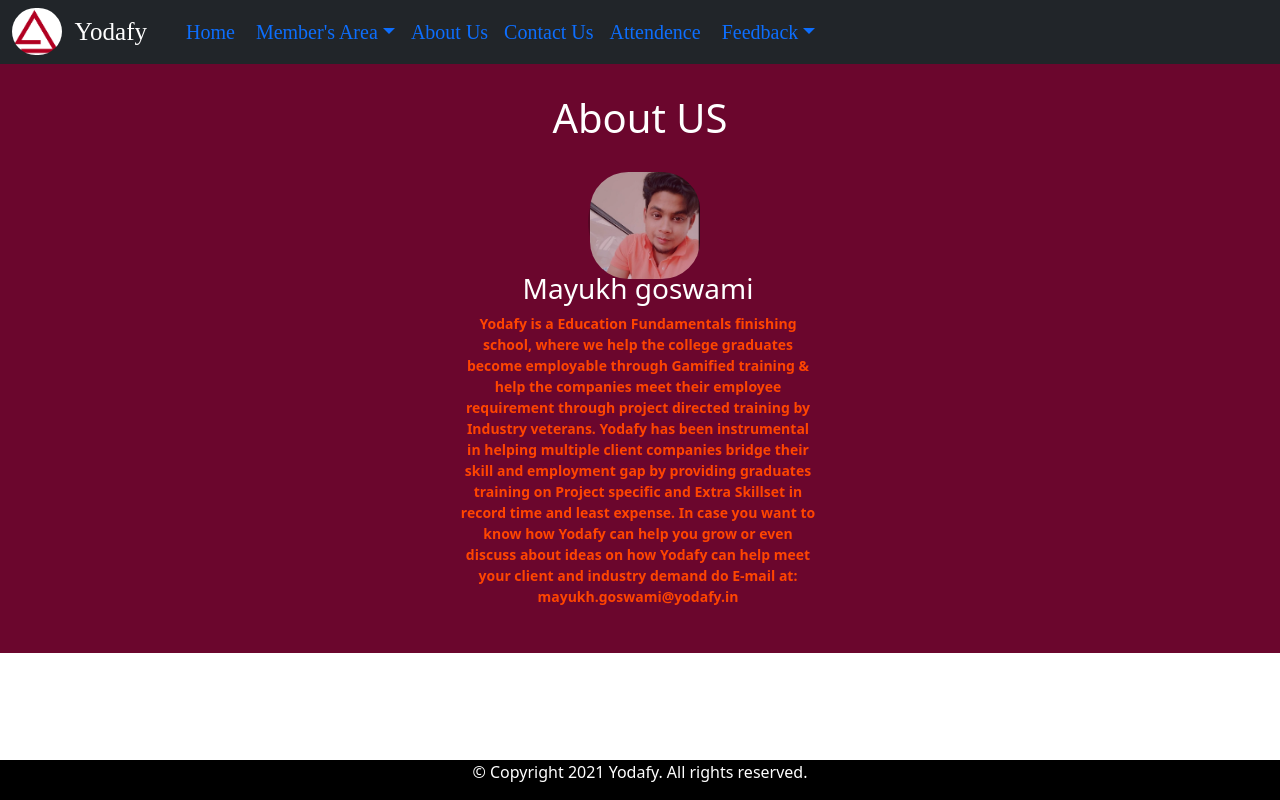
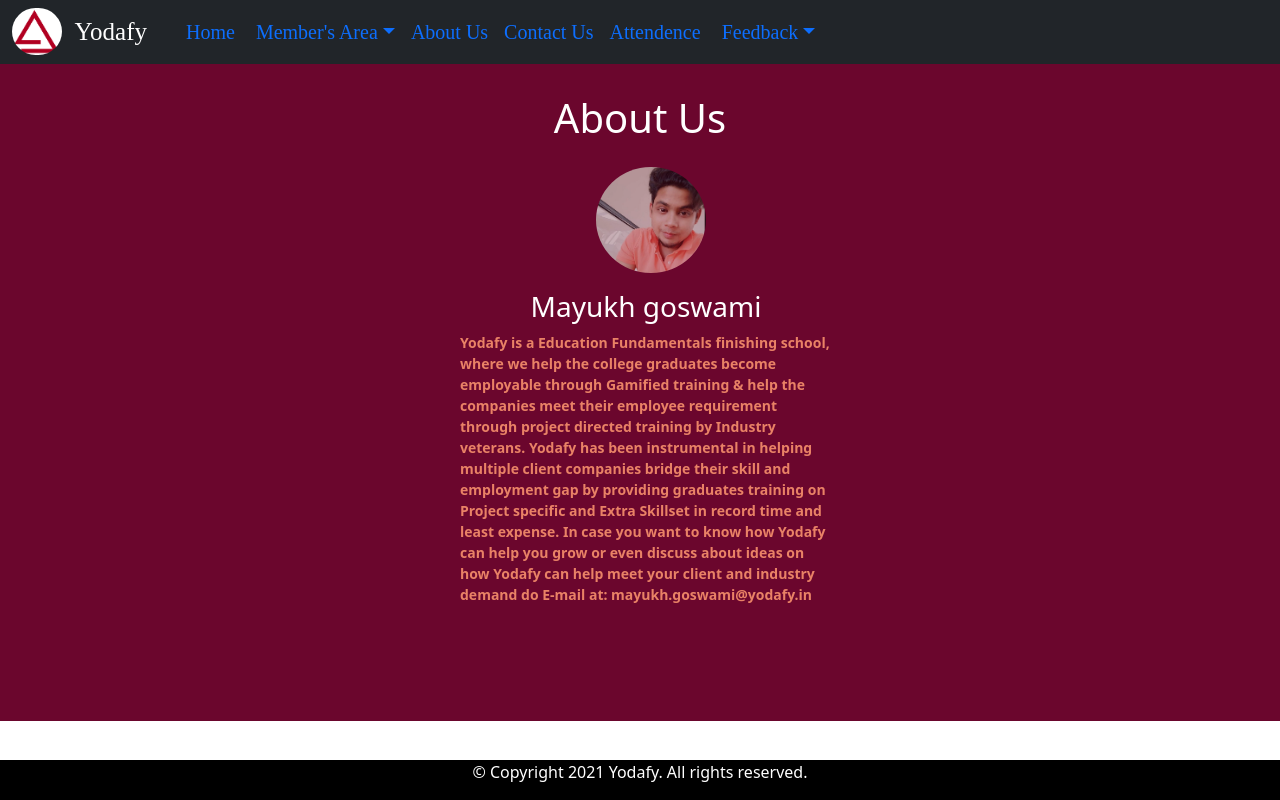
Before and after one commit to dipak125/class_attendence, a React (Create React App) app: page /about in a window 1280 px wide. Shown: the top 800 px of the page. Built offline with nearby package versions, Linux system fonts and the light colour scheme.

Commit message:
rearranged about layout

```diff
--- a/src/About.jsx
+++ b/src/About.jsx
@@ -1,28 +1,23 @@
 import React from "react";
 import may from "./img/mayukh.jpg";
+import "./App.css";
 
 const About = () => {
   return (
     <>
       <section class="text-center about">
-        <h1>About US</h1>
+        <h1>About Us</h1>
         <div class="container">
-          <div class="row">
-
           <div class="col-lg-4 col-sm-6 col-ex-12 about-item wow lightSpeedIn" data-wow-offset="200">
-            <span >
+            <span>
               <img src={may} className="img" />
             </span>
+            <div className="image-data">
               <h3>Mayukh goswami </h3>
               <p class="lead"> Yodafy is a Education Fundamentals finishing school, where we help the college graduates become employable through Gamified training & help the companies meet their employee requirement through project directed training by Industry veterans.
-
               Yodafy has been instrumental in helping multiple client companies bridge their skill and employment gap by providing graduates training on Project specific and Extra Skillset in record time and least expense.
-
                 In case you want to know how Yodafy can help you grow or even discuss about ideas on how Yodafy can help meet your client and industry demand do E-mail at: mayukh.goswami@yodafy.in </p>
             </div>
-          <div class="clearfix visible-md-block visible-sm-block"></div>
-
-
           </div>
         </div>
       </section>
--- a/src/App.css
+++ b/src/App.css
@@ -110,14 +110,15 @@
 }
 
 
-
+/* About.css */
 
 .about{
 	cursor: pointer;
 	background-color: #6B062D;
 	color: #FFFFFF;
 	padding-top: 20px;
-	padding-bottom: 30px;
+	padding-bottom: 100px;
+  width: 100vw;
 }
 .about h1 {
 	padding: 10px 0;
@@ -130,24 +131,20 @@
 	display: block;
 	width: 100px;
 	height: 100px;
-	line-height: 100px;
 	margin:auto;
 	border-radius:50%;
 	font-size: 40px;
 	color: #FFFFFF;
 	opacity: 0.7;
-	background-color: #4C0822;
-	border: 2px solid #4C0822;
 
-	webkit-transition:all .5s ease;
- 	moz-transition:all .5s ease;
- 	os-transition:all .5s ease;
+	-webkit-transition:all .5s ease;
+ 	-moz-transition:all .5s ease;
+ 	-o-transition:all .5s ease;
  	transition:all .5s ease;
 
 }
 .about-item:hover span{
-	opacity: 1;
-	border: 2px solid #CC0039;
+	opacity: 2;
 	font-size: 42px;
 	-webkit-transform: scale(1.1,1.1) rotate(360deg) ;
 	-moz-transform: scale(1.1,1.1) rotate(360deg) ;
@@ -155,14 +152,14 @@
 	transform: scale(1.1,1.1) rotate(360deg) ;
 }
 .about-item:hover h2{
-	opacity: 1;
+	opacity: 2;
 	-webkit-transform: scale(1.1,1.1)  ;
 	-moz-transform: scale(1.1,1.1)  ;
 	-o-transform: scale(1.1,1.1)  ;
 	transform: scale(1.1,1.1) ;
 }
 .about .lead{
-	color: orangered;
+	color: rgb(233, 130, 102);
 	font-size: 14px;
 	font-weight: bold;
 }
@@ -170,7 +167,15 @@
   margin-left:35%;
 }
 
-
+.img{
+  border-radius:100%;
+}
+.image-data{
+  margin-top: 5% ;
+}
+.lead{
+  text-align:left;
+}
 /* contact css*/
 
 
```
Lines whose indentation alone changed are shown as unchanged.
